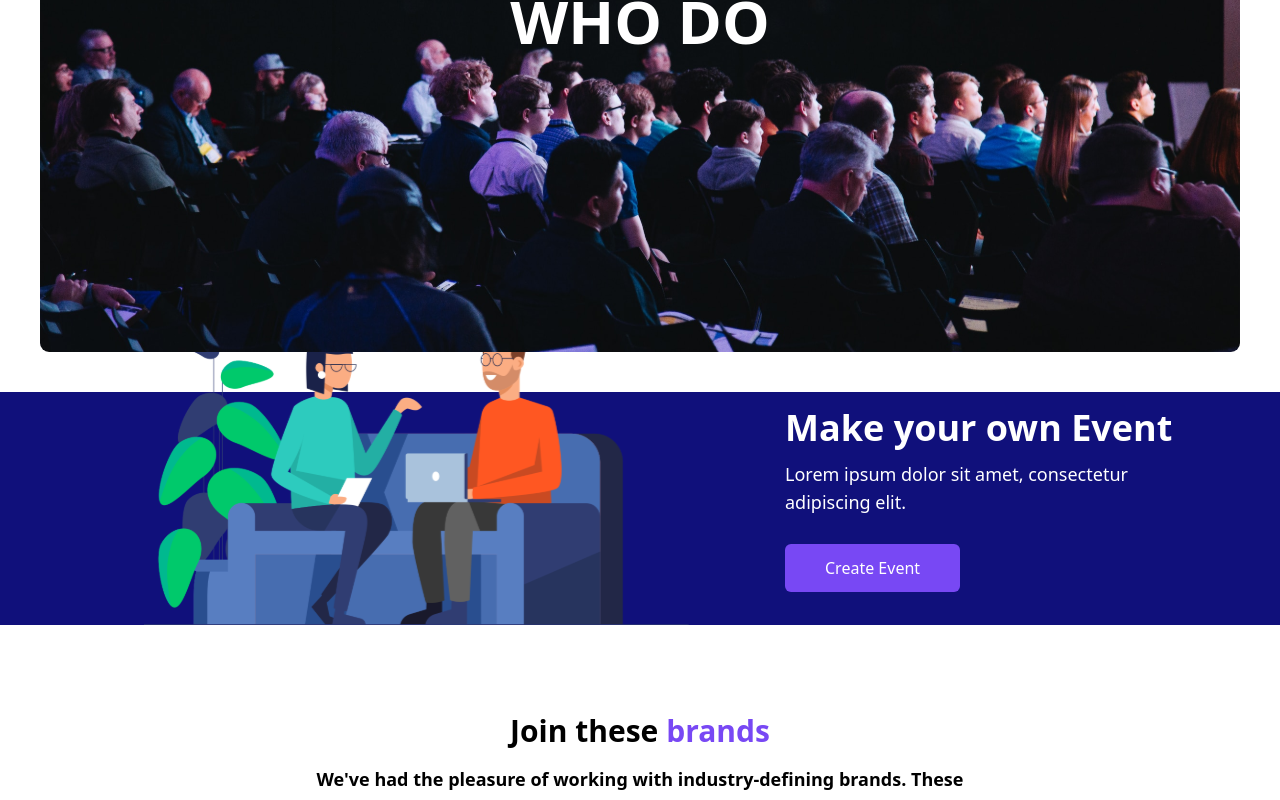
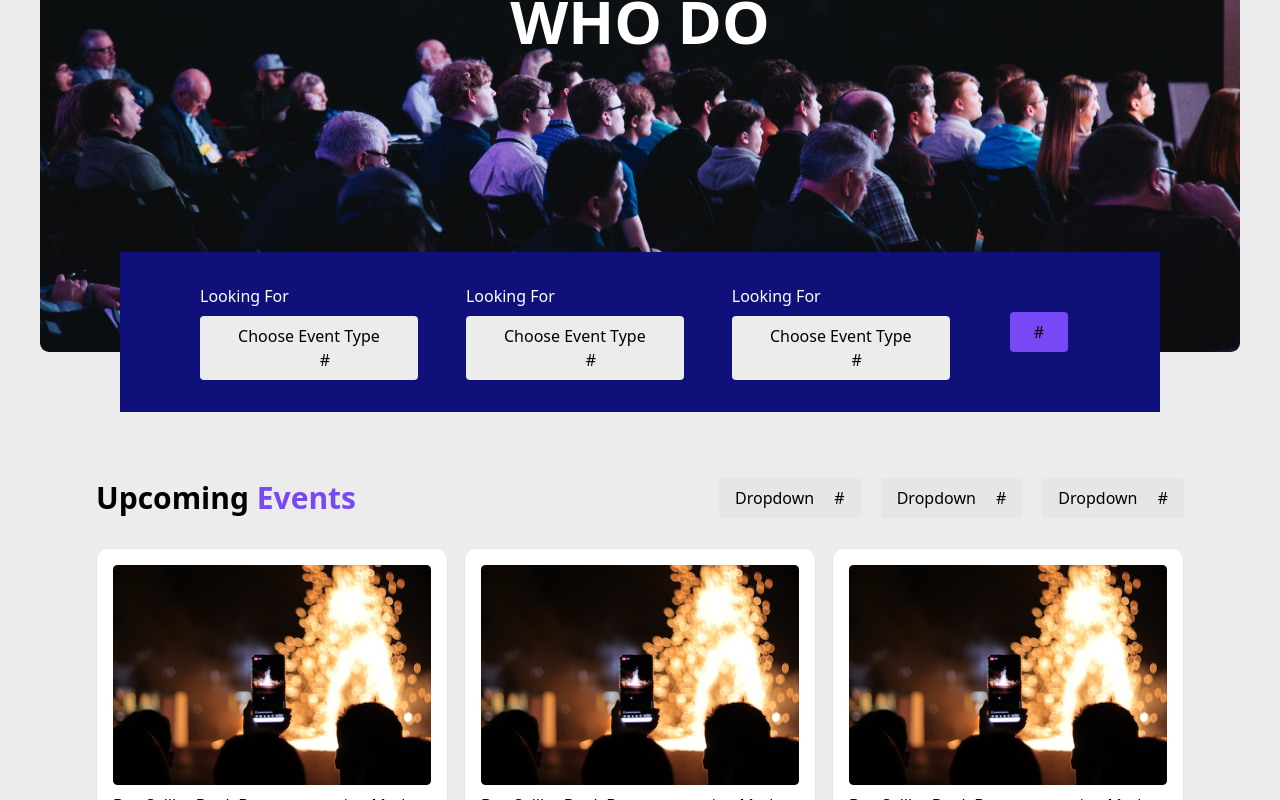
Before and after one commit to Raja543/event-management-system, a React (Create React App) app in the folder client/: page / in a window 1280 px wide. Shown: the part 302-1102 px from the top of the page. Built offline with nearby package versions, Linux system fonts and the light colour scheme.

Commit message:
added landing page

```diff
--- a/client/src/components/BrandInfo.jsx
+++ b/client/src/components/BrandInfo.jsx
@@ -5,7 +5,7 @@ const BrandItem = ({ src, alt }) => {
     <img
       src={src}
       alt={alt}
-      className="w-48 p-4"
+      className="w-52 p-4"
     />
   );
 };
--- /dev/null
+++ b/client/src/components/EventCard.jsx
@@ -0,0 +1,21 @@
+import React from "react";
+
+const EventCard = ({}) => {
+  return (
+    <div className="p-4 border bg-[#fff] rounded-xl flex flex-col ">
+      <img
+        className="w-full h-full object-cover"
+        src="/assets/images/image3.svg"
+      />
+      <h1 className="py-2">
+        BestSelller Book Bootcamp -write, Market & Publish Your Book -Lucknow
+      </h1>
+      <p className="text-xs text-[#7848F4] py-2">Saturday, March 18, 9.30PM</p>
+      <p className="text-xs text-[#7E7E7E] py-2">ONLINE EVENT - Attend anywhere</p>
+    </div>
+  );
+};
+
+export default EventCard;
+
+// image, eventTitle, Day, Date, Time, Type, Location
--- a/client/src/components/Hero.jsx
+++ b/client/src/components/Hero.jsx
@@ -2,7 +2,7 @@ import React from "react";
 
 const Hero = () => {
   return (
-    <div className="relative h-400px mx-10">
+    <div className="relative h-400px mx-10 z-0">
       <img
         src="/assets/images/Hero.svg"
         alt="hero-bg"
@@ -12,6 +12,29 @@ const Hero = () => {
         <p className="text-6xl font-bold uppercase">Made For Those</p>
         <p className="text-6xl font-bold uppercase py-2">Who do</p>
       </div>
+      <div className="bg-[#10107B] absolute px-20 py-8 flex flex-row items-center justify-center mx-20 mt-[-100px] gap-12">
+        <div className="flex flex-col">
+          <p className="text-[#fff] pb-2">Looking For</p>
+          <button className="bg-[#ECECEC] py-2 px-8 rounded">
+            Choose Event Type <span className="ml-8"> # </span>
+          </button>
+        </div>
+        <div className="flex flex-col">
+          <p className="text-[#fff] pb-2">Looking For</p>
+          <button className="bg-[#ECECEC] py-2 px-8 rounded">
+            Choose Event Type <span className="ml-8"> # </span>
+          </button>
+        </div>
+        <div className="flex flex-col">
+          <p className="text-[#fff] pb-2">Looking For</p>
+          <button className="bg-[#ECECEC] py-2 px-8 rounded">
+            Choose Event Type <span className="ml-8"> # </span>
+          </button>
+        </div>
+        <div className="flex flex-col p-3">
+          <button className="bg-[#7848F4] py-2 px-6 rounded">#</button>
+        </div>
+      </div>
     </div>
   );
 };
--- a/client/src/pages/Home.js
+++ b/client/src/pages/Home.js
@@ -4,12 +4,48 @@ import Footer from "../components/Footer";
 import Hero from "../components/Hero";
 import BrandInfo from "../components/BrandInfo";
 import { HashLink } from "react-router-hash-link";
+import EventCard from "../components/EventCard";
 
 const Home = () => {
   return (
-    <>
+    <div className="bg-[#ECECEC]">
       <Navbar />
       <Hero />
+
+      {/* Event details section */}
+      <div className="p-24 flex flex-col">
+        <div className="flex flex-row justify-between items-center">
+          <h1 className="text-3xl font-bold py-8 ">
+            Upcoming <span className="text-[#7848F4]">Events</span>
+          </h1>
+          <div className="flex flex-row gap-5">
+            <button className="bg-[#687C940D] bg-opacity-5 py-2 px-4 rounded">
+              Dropdown <span className="ml-4"> # </span>
+            </button>
+            <button className="bg-[#687C940D] bg-opacity-5 py-2 px-4 rounded">
+              Dropdown <span className="ml-4"> # </span>
+            </button>
+            <button className="bg-[#687C940D] bg-opacity-5 py-2 px-4 rounded">
+              Dropdown <span className="ml-4"> # </span>
+            </button>
+          </div>
+        </div>
+        <div className="grid grid-cols-3 gap-4">
+          <EventCard />
+          <EventCard />
+          <EventCard />
+          <EventCard />
+          <EventCard />
+          <EventCard />
+        </div>
+        <button
+          type="submit"
+          className="bg-[#7848F4] text-white text-lg px-6 py-3 rounded-lg my-8 mx-auto "
+        >
+          Load More...
+        </button>
+      </div>
+      {/* Event create section */}
       <div className="flex flex-row items-center justify-start  my-10 px-16 pb-0 bg-[#10107B]">
         <div className="mt-[-70px] px-20">
           <img
@@ -23,7 +59,7 @@ const Home = () => {
           <p className="font-medium text-lg py-3 max-w-sm">
             Lorem ipsum dolor sit amet, consectetur adipiscing elit.
           </p>
-          <HashLink to="/event/create">
+          <HashLink to="/event/create#top">
             <button
               type="submit"
               className="bg-[#7848F4] text-white px-10 py-3 rounded-md my-4"
@@ -35,7 +71,7 @@ const Home = () => {
       </div>
       <BrandInfo />
       <Footer />
-    </>
+    </div>
   );
 };
 
```
Also changed, not shown: client/public/assets/images/image3.svg (added).
